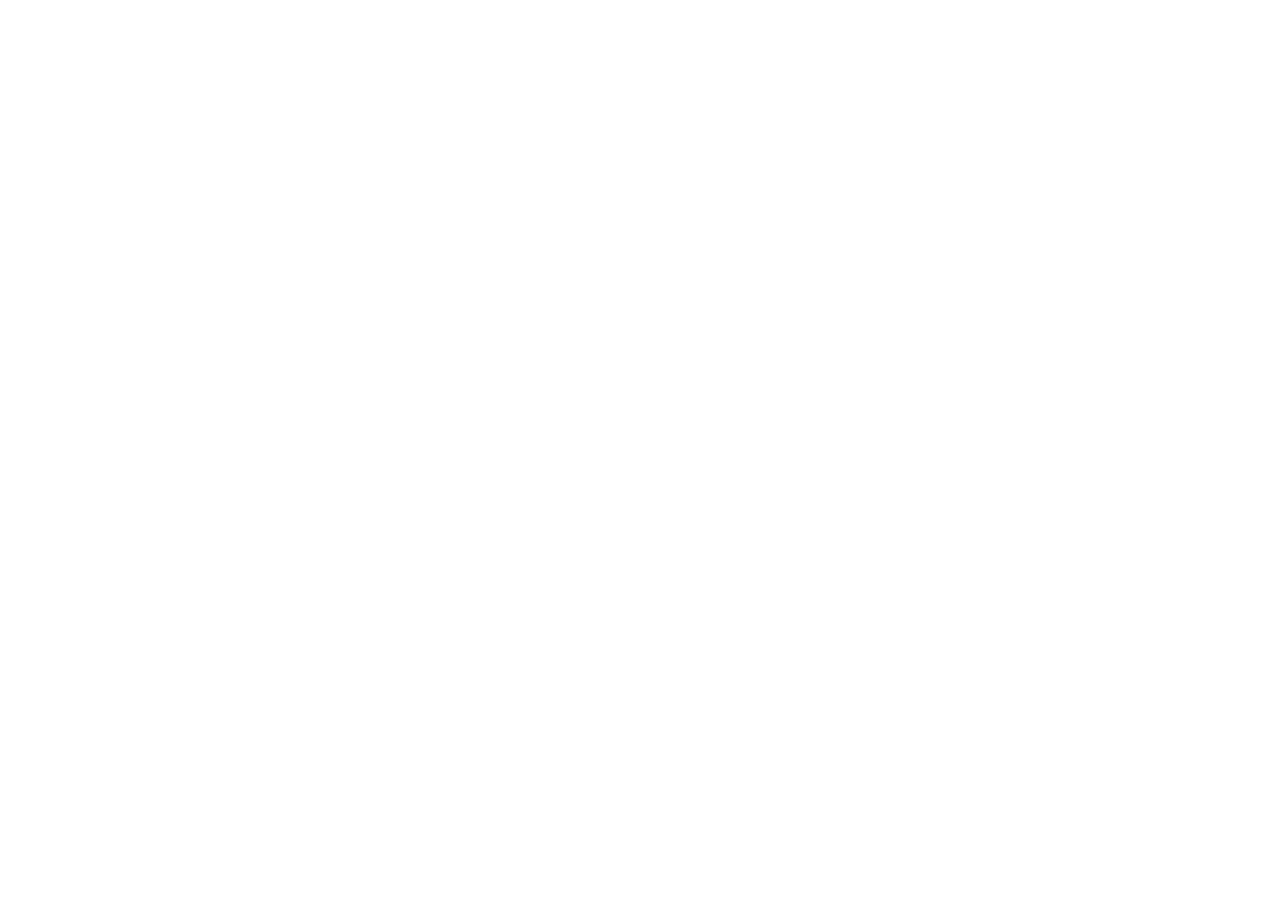
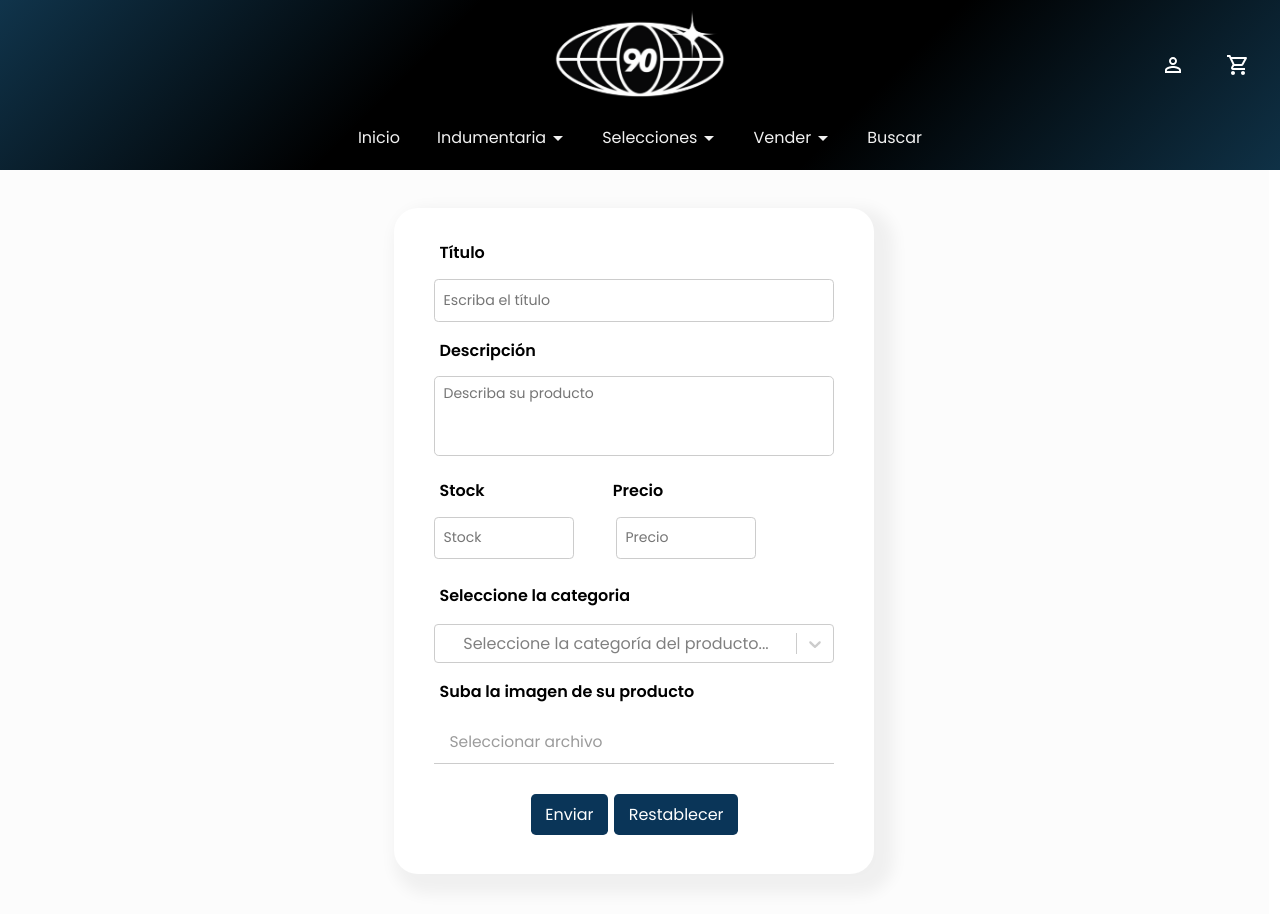
Before and after one commit to joacoss10/ApiECommerce, a React (Vite) app in the folder FrontEnd/: page /vender in a window 1280 px wide. Before the commit this address had no page. Shown: the top 914 px of the page. Before the commit the page ends 800 px from the top, so only its background shows below. Built offline with nearby package versions, Linux system fonts and the light colour scheme.

Commit message:
integrado

```diff
--- a/FrontEnd/package.json
+++ b/FrontEnd/package.json
@@ -16,7 +16,8 @@
     "@mui/material": "^5.15.15",
     "react": "^18.2.0",
     "react-dom": "^18.2.0",
-    "react-router-dom": "^6.22.3"
+    "react-router-dom": "^6.22.3",
+    "react-select": "^5.8.0"
   },
   "devDependencies": {
     "@types/react": "^18.2.66",
--- a/FrontEnd/src/App.jsx
+++ b/FrontEnd/src/App.jsx
@@ -38,7 +38,7 @@
           <Route path='/' element={<HomePage/>} />
           <Route path='/login' element={<LoginPage/>} />
           <Route path='/signup' element={<SignupPage/>} />
-          <Route path='/sell' element={<SellerPage/>} />
+          <Route path='/vender' element={<SellerPage/>} />
           <Route path='/cart' element={<CartPage/>} />
           {productos.map(producto => (
             <Route
--- a/FrontEnd/src/Styles/Home.css
+++ b/FrontEnd/src/Styles/Home.css
@@ -44,11 +44,11 @@
     width: 100%;
     position: relative;
     overflow: hidden;
-    height: 82vh;
+    height: 81vh;
     display: flex;
     justify-content: center;
     align-items: center;
-    margin-bottom: 2.5em;
+    margin-bottom: 4em;
 
 }
 
@@ -70,11 +70,11 @@
     background-color: rgba(0, 0, 0, 0.7);
     pointer-events: none;
     background: linear-gradient(to bottom, rgba(255, 255, 255, 0), rgb(0, 7, 19)); /* Crea una máscara lineal que se desvanece hacia abajo */
-    background: linear-gradient(110deg, #10344b79, #000000a8, #000000a8, #0f314688);;
+    background: linear-gradient(110deg, #0a233388, #000000a8, #000000a0, #0b2b3f88);;
 }
 .img-container-arg .inicio {
     position: absolute;
-    top: 83%;
+    top: 84%;
     left: 50%;
     transform: translate(-50%, -50%);
     color: rgb(180, 180, 180); /* Color del texto */
--- /dev/null
+++ b/FrontEnd/src/Styles/Vender.css
@@ -0,0 +1,172 @@
+.Contenedor {
+    margin-top: 0em;
+    display: flex;
+    justify-content: center;
+    align-items: center;
+    text-align: center;
+    padding-bottom: 0em;
+
+}
+
+
+
+.Formulario {
+    margin-top: 13em;
+    box-shadow:10px 10px 15px 10px rgba(0, 0, 0, 0.05);
+    border-radius: 1.5em;
+    background-color: #ffffff;
+
+    display: flex;
+    flex-direction: column;
+    width: 30em;
+    padding: 1em 2.5em;
+}
+
+.Formulario label {
+    font-family: "Poppins", sans-serif;
+    text-align: start;
+    margin-top: 1em;
+    padding-left: 5px;
+
+}
+
+.Formulario input {
+    margin-top: 1em;
+
+    border: 0.1em solid #ccc;
+    border-radius: 0.3em;
+    text-decoration: none;
+    background: none;
+    outline: none;
+    padding: 5px;
+    padding-left: 8px;
+
+
+}
+#Titulo{
+    font-size: 14.2px;
+}
+.description{
+    width: 100%;
+    height: 5em;
+    border: 0.1em solid #ccc;
+    border-radius: 0.3em;
+    display: flex;
+    align-items: flex-start;
+    justify-content: flex-start;
+
+}
+.Formulario textarea {
+    resize: none;
+    width: 100%;
+    border: 0.1em solid #ccc;
+    border-radius: 0.3em;
+    text-decoration: none;
+    background: none;
+    outline: none;
+    padding: 6px;
+    padding-left: 8px;
+
+
+
+}
+
+#LabelStockPrecio{
+    display: flex;
+    justify-content: flex-start;
+}
+
+#InputStockPrecio{
+    display: flex;
+    justify-content: flex-start;
+}
+
+#Descripcion {
+
+
+
+
+    border-radius: 0.3em;
+    background: none;
+    outline: none;
+    border:none;
+    font-size: 14px;
+}
+
+#Titulo {
+    height: 3em;
+}
+#DescripcionLabel{
+    margin-bottom: 0.8em;
+}
+#LabelStockPrecio {
+    margin-top: 0.4em;
+}
+
+#InputStockPrecio input {
+    width: 10em;
+    height: 3em;
+}
+
+#Botones {
+    margin-top: 1.5em;
+    text-align: center;
+    margin-bottom: 1em;
+}
+
+#Botones input {
+    background-color: #0a3558;
+    color: white;
+    border: none;
+    padding: 0.5em 0.9em;
+    text-align: center;
+    text-decoration: none;
+    display: inline-block;
+    font-size: 1em;
+    margin: 0.4em 0.2em;
+    border-radius: 0.3em;
+    cursor: pointer;
+    transition: 0.3 ease;
+}
+#Botones input:hover {
+    background-color: #187bcc;
+
+}
+.comboBox-container{
+    width: 100%;
+}
+#ComboBox {
+    width: 100%;
+
+}
+#File {
+    display: none;
+}
+
+/* Estilo del botón personalizado */
+
+#custom-file-input {
+    background-color: #ffffff; /* Color de fondo */
+    color: #9b9b9b; /* Color del texto */
+    border-bottom: 0.1em solid #ccc;
+    padding: 10px 15px; /* Espaciado interno */
+    font-size: 15.5px;
+    cursor: pointer; /* Cursor de puntero */
+    border-radius: 0px; /* Bordes redondeados */
+}
+
+#Stock{
+    margin-right: 3em;
+    margin-bottom: 0.6em;
+    font-size: 14px;
+}
+#Precio{
+    font-size: 14px;
+}
+
+#PrecioLabel{
+    margin-left: 7.7em;
+}
+#StockLabel{
+    margin-left: 0em;
+}
--- /dev/null
+++ b/FrontEnd/src/Styles/sellerpage.css
@@ -0,0 +1,6 @@
+.sell-container{
+    width: 99.140vw;
+    min-height: 100vh;
+    background-color: rgb(252, 252, 252);
+    padding-bottom: 70px;
+}
--- /dev/null
+++ b/FrontEnd/src/components/ComboBox.jsx
@@ -0,0 +1,21 @@
+import React from 'react';
+import Select from 'react-select'
+
+const ComboBox = ({ options, placeholder, onChange, styles }) => {
+    const handleChange = (selectedOption) => {
+        if (onChange) {
+            onChange(selectedOption);
+        }
+    };
+
+    return (
+        <Select
+            options={options}
+            onChange={handleChange}
+            placeholder={placeholder}
+            styles={styles}
+        />
+    );
+};
+
+export default ComboBox;
--- /dev/null
+++ b/FrontEnd/src/components/Vender.jsx
@@ -0,0 +1,62 @@
+import React from "react";
+import ComboBox from "../components/ComboBox";
+import '../styles/Vender.css'
+const Vender = () => {
+    const opciones = [
+        { value: 'Boca', label: 'Boca' },
+        { value: 'River', label: 'River' },
+        { value: 'Lanus', label: 'Lanus' },
+        { value: 'Independiente', label: 'Independiente' },
+        { value: 'Racing', label: 'Racing' },
+        { value: 'SanLorenzo', label: 'San lorenzo' },
+        { value: 'EquipoArgentino', label: 'Equipo argentino' },
+        { value: 'EquipoSudamericano', label: 'Equipo sudamericano' },
+        { value: 'EquipoEuropeo', label: 'Equipo europeo' },
+        { value: 'SeleccionArgentina', label: 'Seleccion argentina' },
+        { value: 'SeleccionBrasil', label: 'Seleccion brasil' },
+        { value: 'SeleccionUruguay', label: 'Seleccion uruguay' },
+        { value: 'Selecciones', label: 'selecciones' }
+    ]
+
+    return (
+        <main className="Contenedor">
+            <form className="Formulario">
+                <label for='Titulo' id='TituloLabel'><b>Título</b></label>
+                <input type="text" id='Titulo' placeholder="Escriba el título" required></input>
+                <label for='Descripcion' id='DescripcionLabel'><b>Descripción</b></label>
+                <div className="description">
+                    <textarea type="text" id='Descripcion' placeholder="Describa su producto" required></textarea>
+                </div>
+                <section id='LabelStockPrecio'>
+                    <label for='Stock' id='StockLabel'><b>Stock</b></label>
+                    <label for='Precio' id='PrecioLabel'><b>Precio</b></label>
+
+                </section>
+                <section id='InputStockPrecio'>
+                    <input type="number" id='Stock' min='1' step='1' placeholder="Stock" required></input>
+                    <input type="number" id="Precio" min="0" step="100" placeholder="Precio" required></input>
+                </section>
+
+
+                <label for='ComboBox' id='ComboBoxLabel'><b>Seleccione la categoria</b></label>
+                <div className="comboBox-container">
+                    <ComboBox id='ComboBox'
+                        options={opciones} styles={{ control: (provided) => ({ ...provided, width: '100%', marginTop: '1em', marginLeft: '0em' }) }}
+                        placeholder="Seleccione la categoría del producto..."
+                    />
+                </div>
+                <label id='FileLabel'><b>Suba la imagen de su producto</b></label>
+                <label for="File" id="custom-file-input">Seleccionar archivo</label>
+                <input type="file" id="File" accept=".jpg, .jpeg, .png" required></input>
+
+                <section id='Botones'>
+                    <input type="submit" id='Enviar' value="Enviar"></input>
+                    <input type='reset' id='Restablecer' value='Restablecer'></input>
+                </section>
+
+            </form>
+        </main >
+    );
+
+};
+export default Vender
--- a/FrontEnd/src/pages/SellerPage.jsx
+++ b/FrontEnd/src/pages/SellerPage.jsx
@@ -7,6 +7,8 @@
 import Typography from '@mui/material/Typography';
 import Return from '../components/Return';
 import Navbar from '../components/Navbar';
+import Vender from '../components/Vender';
+import '../styles/sellerpage.css';
 
 
 
@@ -18,10 +20,9 @@
 
 
   return (
-    <div>
+    <div className='sell-container'>
         <Navbar></Navbar>
-        <h2>SELLER PAGE</h2>
-        <Return></Return>
+        <Vender></Vender>
 
     </div>
   )
```
Also changed, not shown: 1 other file (tests, documents, lock files or other folders).
